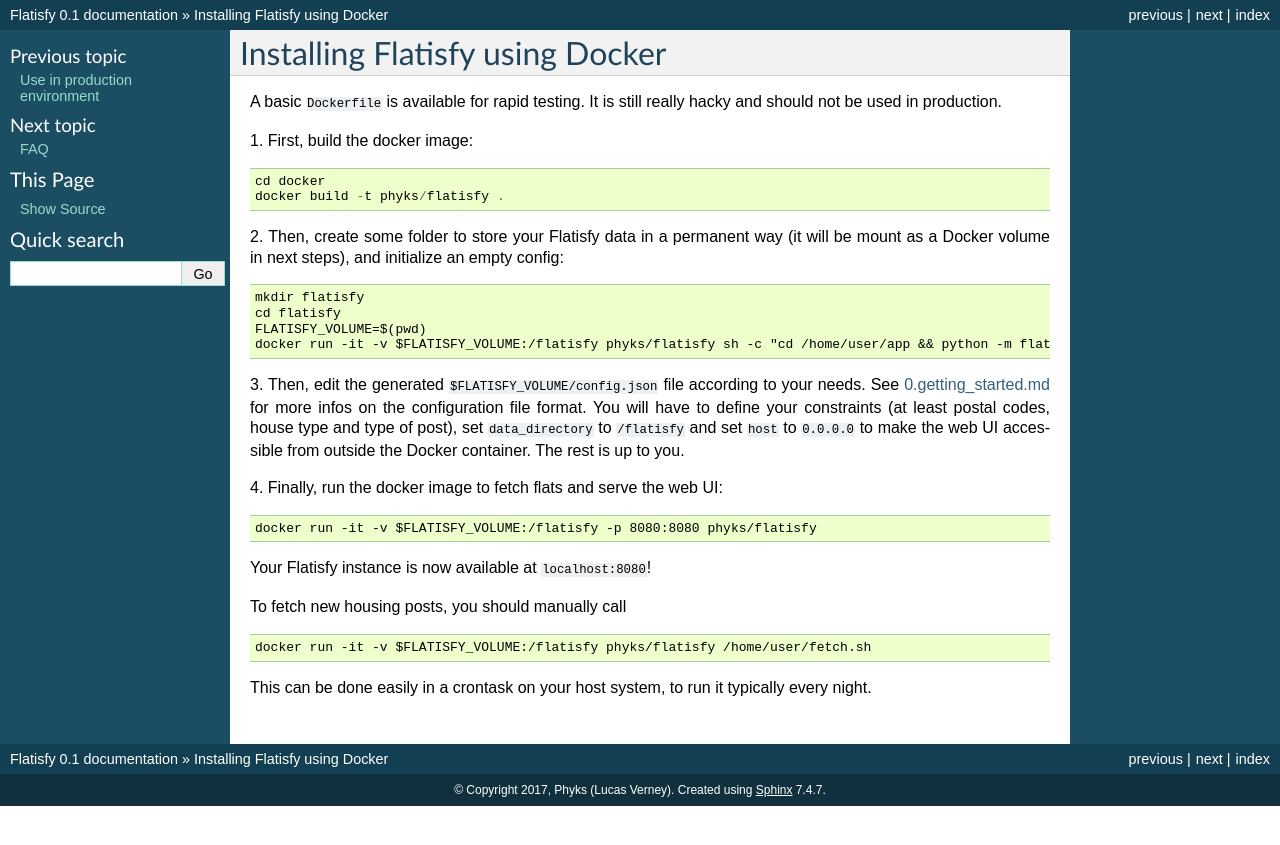
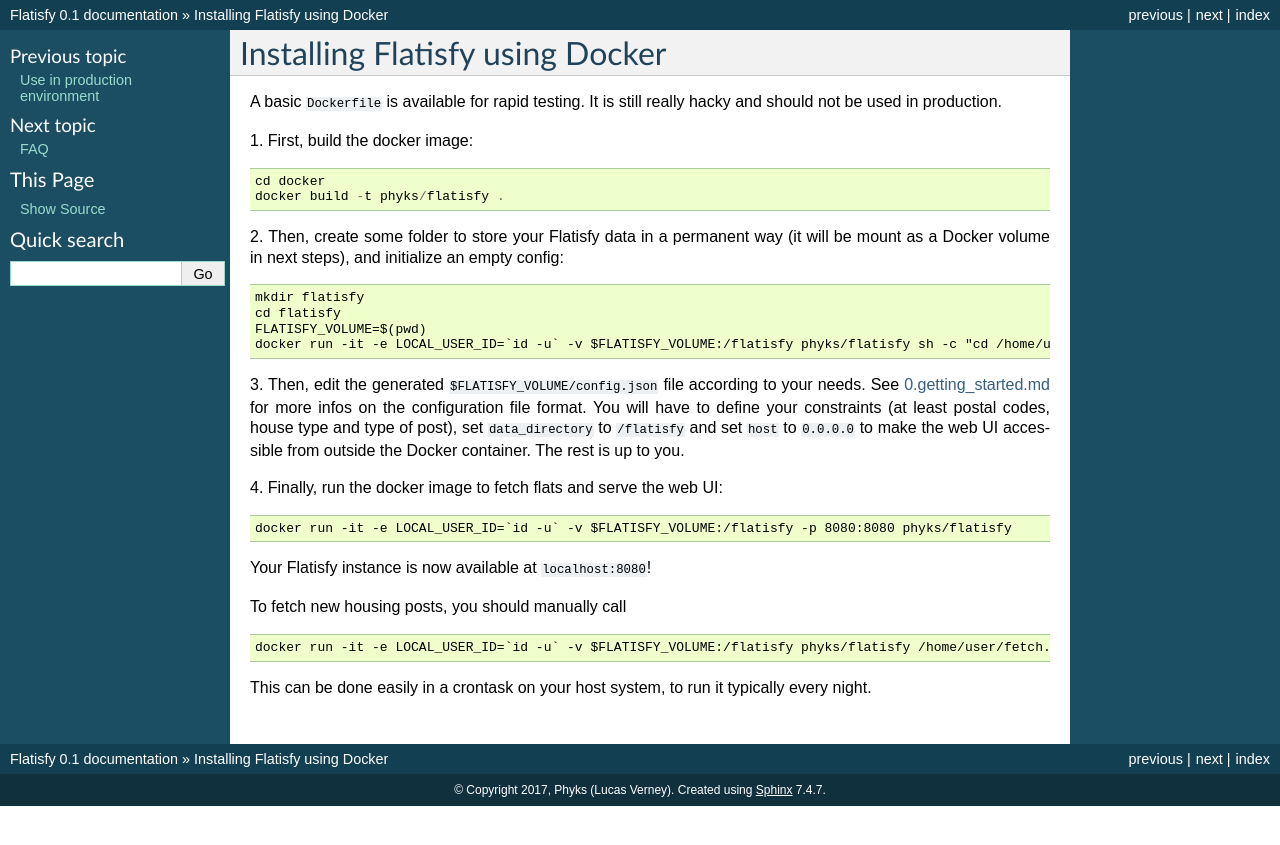
Before and after one commit to Phyks/Flatisfy, a Sphinx documentation site: the page built from doc/2.docker.md, in a window 1280 px wide. Shown: the top 845 px of the page. Built offline with Sphinx 7.4.7, drawn with Linux system fonts in a browser that asks for light colours.

Commit message:
Update Dockerfile to use an entrypoint
Mimmick what Kresus is doing so that generated file are not owned by
root. Fix for #106.

````diff
--- a/doc/2.docker.md
+++ b/doc/2.docker.md
@@ -20,7 +20,7 @@
 mkdir flatisfy
 cd flatisfy
 FLATISFY_VOLUME=$(pwd)
-docker run -it -v $FLATISFY_VOLUME:/flatisfy phyks/flatisfy sh -c "cd /home/user/app && python -m flatisfy init-config > /flatisfy/config.json"
+docker run -it -e LOCAL_USER_ID=`id -u` -v $FLATISFY_VOLUME:/flatisfy phyks/flatisfy sh -c "cd /home/user/app && python -m flatisfy init-config > /flatisfy/config.json"
 ```
 
 
@@ -35,7 +35,7 @@
 4\. Finally, run the docker image to fetch flats and serve the web UI:
 
 ```
-docker run -it -v $FLATISFY_VOLUME:/flatisfy -p 8080:8080 phyks/flatisfy
+docker run -it -e LOCAL_USER_ID=`id -u` -v $FLATISFY_VOLUME:/flatisfy -p 8080:8080 phyks/flatisfy
 ```
 
 Your Flatisfy instance is now available at `localhost:8080`!
@@ -44,7 +44,7 @@
 To fetch new housing posts, you should manually call
 
 ```
-docker run -it -v $FLATISFY_VOLUME:/flatisfy phyks/flatisfy /home/user/fetch.sh
+docker run -it -e LOCAL_USER_ID=`id -u` -v $FLATISFY_VOLUME:/flatisfy phyks/flatisfy /home/user/fetch.sh
 ```
 
 This can be done easily in a crontask on your host system, to run it typically
````
Also changed, not shown: 4 other files.
